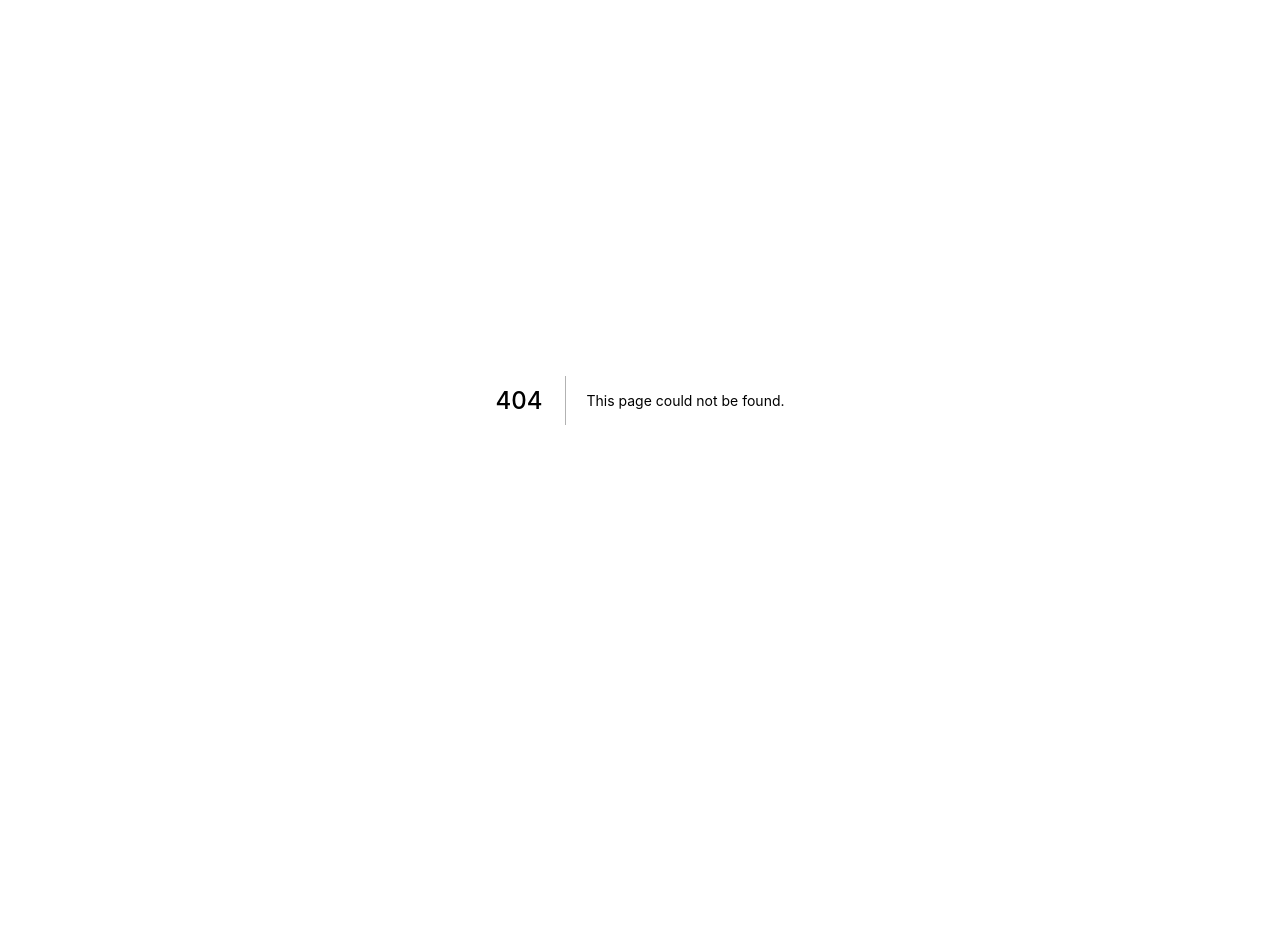
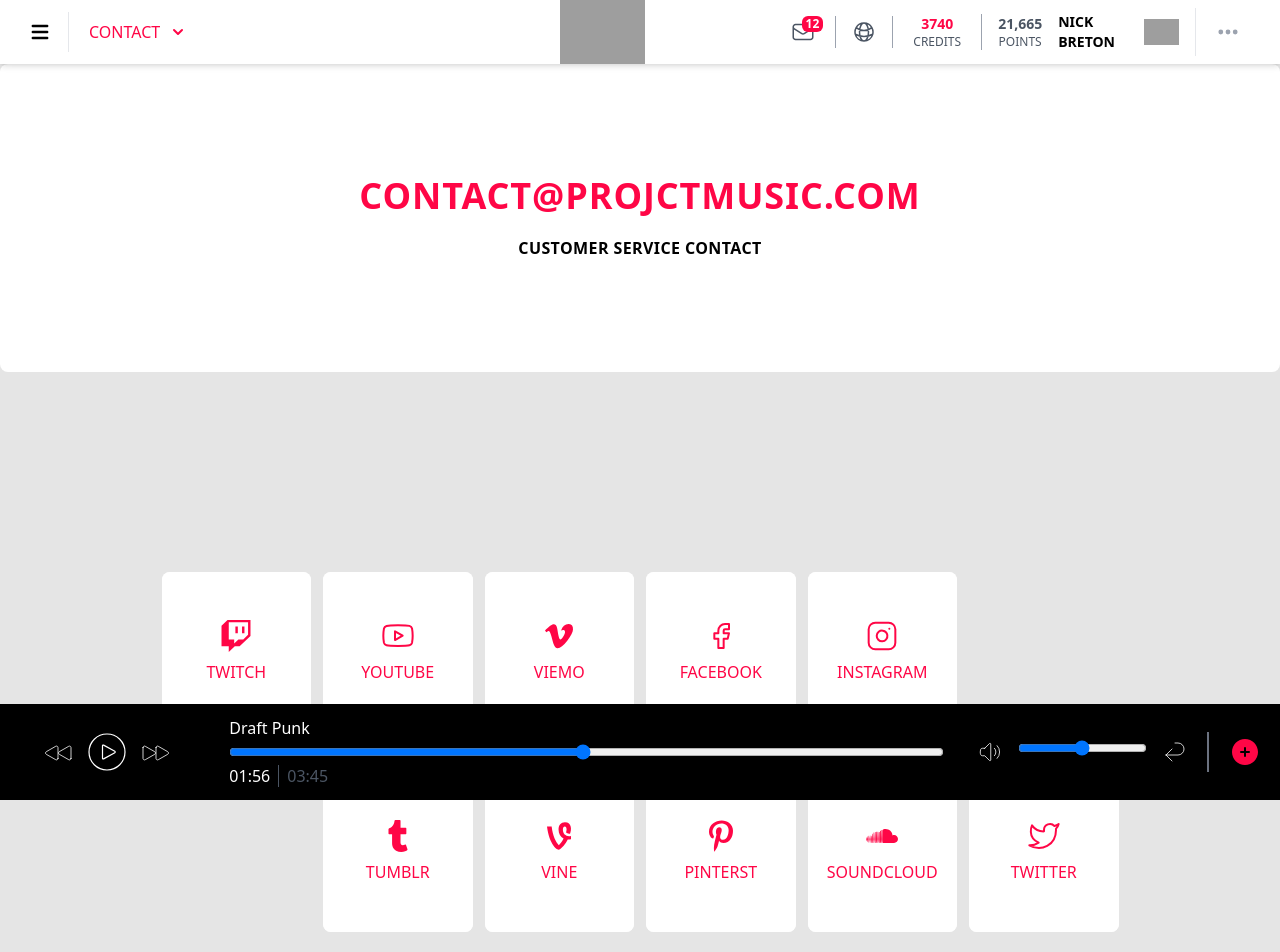
Before and after one commit to Gan-Tu/ProjectMusic, a Next.js app: page /contact in a window 1280 px wide. Before the commit this address had no page. Shown: the top 952 px of the page. Before the commit the page ends 800 px from the top, so only its background shows below. Built offline with nearby package versions, Linux system fonts and the light colour scheme; grey boxes are pictures that could not be loaded.

Commit message:
feat: add initial contact page

```diff
--- a/components/MegaMenu.js
+++ b/components/MegaMenu.js
@@ -273,7 +273,7 @@
       <MenuItem iconName="Blog" text="Blog" href="/blog" />
       <MenuItem iconName="Events" text="Events" href="/events" />
       <MenuItem iconName="Volunteer" text="Volunteer" />
-      <MenuItem iconName="Contact" text="Contact" />
+      <MenuItem iconName="Contact" text="Contact" href="/contact" />
     </div>
   );
 }
--- a/package.json
+++ b/package.json
@@ -9,6 +9,10 @@
     "lint": "next lint"
   },
   "dependencies": {
+    "@fortawesome/fontawesome-svg-core": "^6.3.0",
+    "@fortawesome/free-brands-svg-icons": "^6.3.0",
+    "@fortawesome/free-solid-svg-icons": "^6.3.0",
+    "@fortawesome/react-fontawesome": "^0.2.0",
     "@headlessui/react": "^1.7.3",
     "@heroicons/react": "^1.0.6",
     "next": "12.3.1",
--- /dev/null
+++ b/pages/contact.js
@@ -0,0 +1,161 @@
+import AppContainer from "../components/AppContainer";
+import { FontAwesomeIcon } from "@fortawesome/react-fontawesome";
+import {
+  faPinterestP,
+  faSoundcloud,
+  faTumblr,
+  faTwitch,
+  faVimeoV,
+  faVine
+} from "@fortawesome/free-brands-svg-icons";
+
+export default function ContactHome() {
+  return (
+    <AppContainer curMenu={"Contact"}>
+      <div className="bg-neutral-200 h-full flex flex-col">
+        <div className="bg-white rounded-lg py-28 uppercase flex flex-col items-center space-y-5">
+          <h1 className="font-bold tracking-wide text-pmred text-4xl">
+            contact@projctmusic.com
+          </h1>
+          <h2 className="font-semibold tracking-wide">
+            Customer Service Contact
+          </h2>
+        </div>
+
+        <div className="flex-1 grid grid-rows-4 gap-10">
+          <div className="grid grid-cols-8 gap-3 text-pmred uppercase font-medium items-center row-start-2">
+            <div className="bg-white rounded-lg col-span-1 col-start-2">
+              <div className="bg-white rounded-lg flex flex-col py-12 items-center col-span-1 col-start-2 click-animation transparent-selection cursor-pointer group hover:text-white hover:bg-pmred">
+                <FontAwesomeIcon
+                  icon={faTwitch}
+                  className="h-8 w-8 text-pmred group-hover:text-white mb-2"
+                />
+                Twitch
+              </div>
+            </div>
+            <div className="bg-white rounded-lg col-span-1">
+              <div className="bg-white rounded-lg flex flex-col  py-12 items-center col-span-1 col-start-2 click-animation transparent-selection cursor-pointer group hover:text-white hover:bg-pmred">
+                <svg
+                  className="h-8 w-8 text-pmred group-hover:text-white mb-2"
+                  viewBox="0 0 24 24"
+                  fill="none"
+                  stroke="currentColor"
+                  stroke-width="1.5"
+                  stroke-linecap="round"
+                  stroke-linejoin="round"
+                >
+                  {" "}
+                  <path d="M22.54 6.42a2.78 2.78 0 0 0-1.94-2C18.88 4 12 4 12 4s-6.88 0-8.6.46a2.78 2.78 0 0 0-1.94 2A29 29 0 0 0 1 11.75a29 29 0 0 0 .46 5.33A2.78 2.78 0 0 0 3.4 19c1.72.46 8.6.46 8.6.46s6.88 0 8.6-.46a2.78 2.78 0 0 0 1.94-2 29 29 0 0 0 .46-5.25 29 29 0 0 0-.46-5.33z" />{" "}
+                  <polygon points="9.75 15.02 15.5 11.75 9.75 8.48 9.75 15.02" />
+                </svg>
+                YouTube
+              </div>
+            </div>
+            <div className="bg-white rounded-lg col-span-1">
+              <div className="bg-white rounded-lg flex flex-col  py-12 items-center col-span-1 col-start-2 click-animation transparent-selection cursor-pointer group hover:text-white hover:bg-pmred">
+                <FontAwesomeIcon
+                  icon={faVimeoV}
+                  className="h-8 w-8 text-pmred group-hover:text-white mb-2"
+                />
+                Viemo
+              </div>
+            </div>
+            <div className="bg-white rounded-lg col-span-1">
+              <div className="bg-white rounded-lg flex flex-col  py-12 items-center col-span-1 col-start-2 click-animation transparent-selection cursor-pointer group hover:text-white hover:bg-pmred">
+                <svg
+                  className="h-8 w-8 text-pmred group-hover:text-white mb-2"
+                  width="24"
+                  height="24"
+                  viewBox="0 0 24 24"
+                  stroke-width="1.5"
+                  stroke="currentColor"
+                  fill="none"
+                  stroke-linecap="round"
+                  stroke-linejoin="round"
+                >
+                  {" "}
+                  <path stroke="none" d="M0 0h24v24H0z" />{" "}
+                  <path d="M7 10v4h3v7h4v-7h3l1 -4h-4v-2a1 1 0 0 1 1 -1h3v-4h-3a5 5 0 0 0 -5 5v2h-3" />
+                </svg>
+                Facebook
+              </div>
+            </div>
+            <div className="bg-white rounded-lg col-span-1">
+              <div className="bg-white rounded-lg flex flex-col  py-12 items-center col-span-1 col-start-2 click-animation transparent-selection cursor-pointer group hover:text-white hover:bg-pmred">
+                <svg
+                  className="h-8 w-8 text-pmred group-hover:text-white mb-2"
+                  viewBox="0 0 24 24"
+                  fill="none"
+                  stroke="currentColor"
+                  stroke-width="1.5"
+                  stroke-linecap="round"
+                  stroke-linejoin="round"
+                >
+                  <rect x="2" y="2" width="20" height="20" rx="5" ry="5" />{" "}
+                  <path d="M16 11.37A4 4 0 1 1 12.63 8 4 4 0 0 1 16 11.37z" />{" "}
+                  <line x1="17.5" y1="6.5" x2="17.51" y2="6.5" />
+                </svg>
+                Instagram
+              </div>
+            </div>
+          </div>
+          <div className="grid grid-cols-8 gap-3 text-pmred uppercase font-medium row-start-3">
+            <div className="bg-white rounded-lg col-span-1 col-start-3">
+              <div className="bg-white rounded-lg flex flex-col  py-12 items-center col-span-1 col-start-2 click-animation transparent-selection cursor-pointer group hover:text-white hover:bg-pmred">
+                <FontAwesomeIcon
+                  icon={faTumblr}
+                  className="h-8 w-8 text-pmred group-hover:text-white mb-2"
+                />
+                Tumblr
+              </div>
+            </div>
+            <div className="bg-white rounded-lg col-span-1">
+              <div className="bg-white rounded-lg flex flex-col  py-12 items-center col-span-1 col-start-2 click-animation transparent-selection cursor-pointer group hover:text-white hover:bg-pmred">
+                <FontAwesomeIcon
+                  icon={faVine}
+                  className="h-8 w-8 text-pmred group-hover:text-white mb-2"
+                />
+                Vine
+              </div>
+            </div>
+            <div className="bg-white rounded-lg col-span-1">
+              <div className="bg-white rounded-lg flex flex-col  py-12 items-center col-span-1 col-start-2 click-animation transparent-selection cursor-pointer group hover:text-white hover:bg-pmred">
+                <FontAwesomeIcon
+                  icon={faPinterestP}
+                  className="h-8 w-8 text-pmred group-hover:text-white mb-2"
+                />
+                Pinterst
+              </div>
+            </div>
+            <div className="bg-white rounded-lg col-span-1">
+              <div className="bg-white rounded-lg flex flex-col  py-12 items-center col-span-1 col-start-2 click-animation transparent-selection cursor-pointer group hover:text-white hover:bg-pmred">
+                <FontAwesomeIcon
+                  icon={faSoundcloud}
+                  className="h-8 w-8 text-pmred group-hover:text-white mb-2"
+                />
+                Soundcloud
+              </div>
+            </div>
+            <div className="bg-white rounded-lg col-span-1">
+              <div className="bg-white rounded-lg flex flex-col  py-12 items-center col-span-1 col-start-2 click-animation transparent-selection cursor-pointer group hover:text-white hover:bg-pmred">
+                <svg
+                  className="h-8 w-8 text-pmred group-hover:text-white mb-2"
+                  viewBox="0 0 24 24"
+                  fill="none"
+                  stroke="currentColor"
+                  stroke-width="1.5"
+                  stroke-linecap="round"
+                  stroke-linejoin="round"
+                >
+                  {" "}
+                  <path d="M23 3a10.9 10.9 0 0 1-3.14 1.53 4.48 4.48 0 0 0-7.86 3v1A10.66 10.66 0 0 1 3 4s-4 9 5 13a11.64 11.64 0 0 1-7 2c9 5 20 0 20-11.5a4.5 4.5 0 0 0-.08-.83A7.72 7.72 0 0 0 23 3z" />
+                </svg>
+                Twitter
+              </div>
+            </div>
+          </div>
+        </div>
+      </div>
+    </AppContainer>
+  );
+}
```
Also changed, not shown: 2 other files (tests, documents, lock files or other folders).
